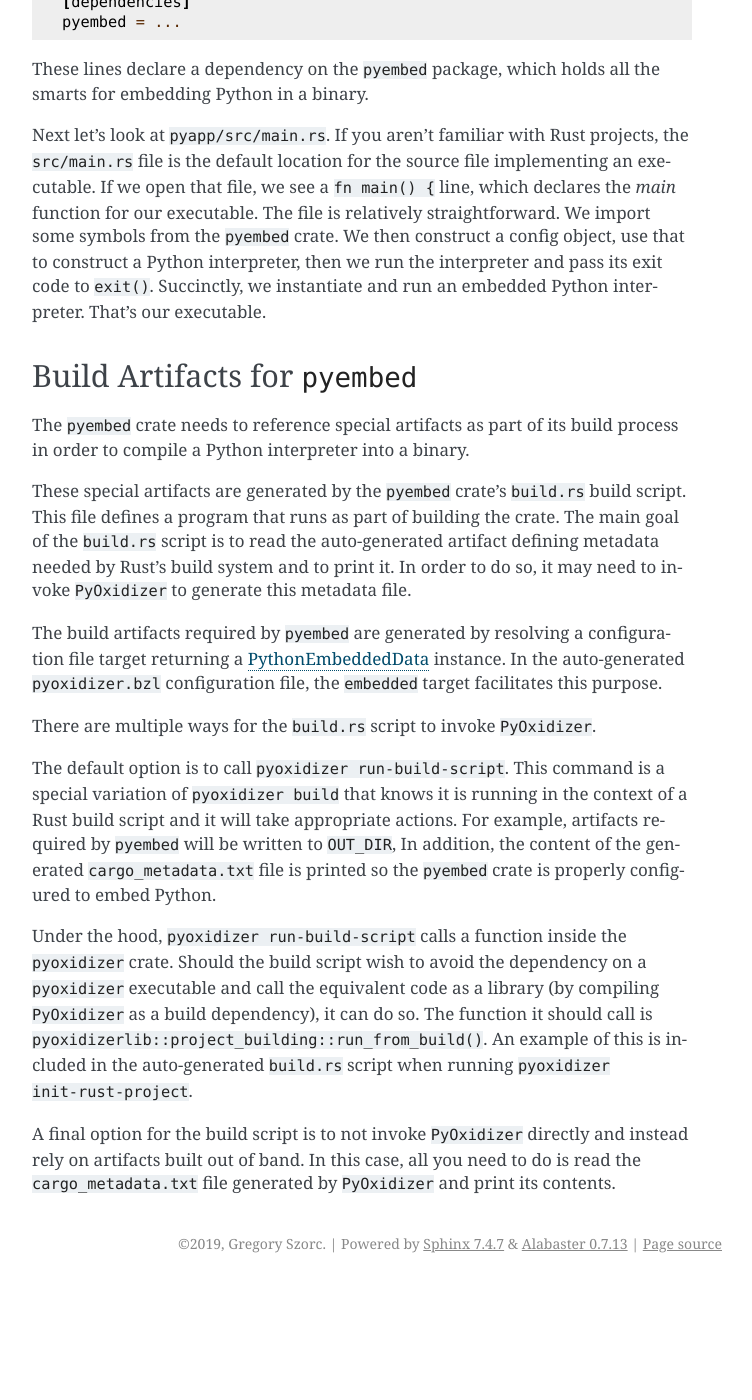
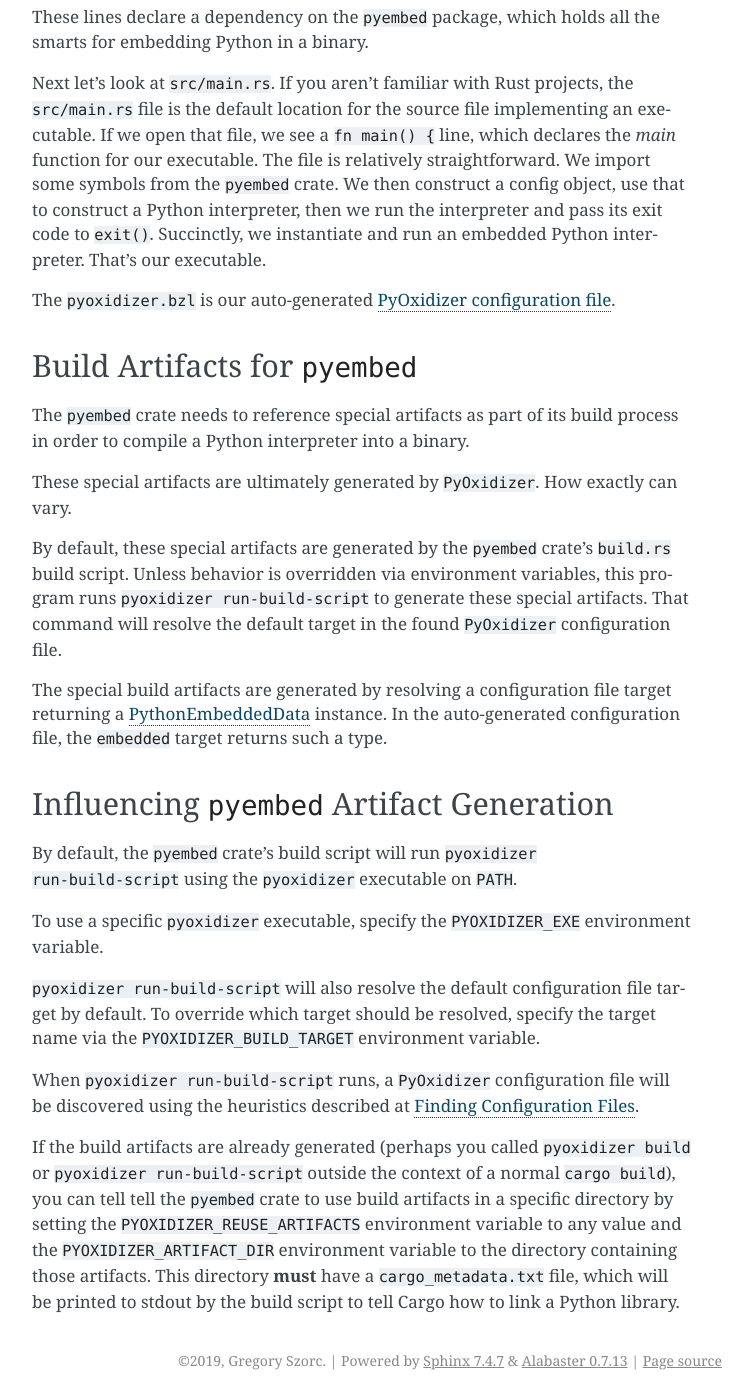
Before and after one commit to indygreg/PyOxidizer, a Sphinx documentation site: the page built from docs/rust_projects.rst, in a window 1280 px wide and 1400 px high, scrolled down 797 px. Shown: the whole window, without its empty margins (388-1140 px from the left). Built offline with Sphinx 7.4.7, drawn with Linux system fonts in a browser that asks for light colours; the version number could not be read and is left out; before the commit the page ends 2080 px from its top, so only the background shows below that; some of the changed text lies outside the part shown.

Commit message:
docs: reflect rust project changes regarding pyembed
The removal of pyembed from the installed project layout shook things up
a bit. Let's document that.

```diff
--- a/docs/config.rst
+++ b/docs/config.rst
@@ -9,6 +9,8 @@
 
 Starlark is a dialect of Python intended to be used as a configuration
 language and the syntax should be familiar to any Python programmer.
+
+.. _config_finding_configuration_files:
 
 Finding Configuration Files
 ===========================
--- a/docs/history.rst
+++ b/docs/history.rst
@@ -28,6 +28,11 @@
 Backwards Compatibility Notes
 ^^^^^^^^^^^^^^^^^^^^^^^^^^^^^
 
+* The ``pyembed`` crate is no longer added to created Rust projects. Instead,
+  the generated ``Cargo.toml`` will reference a version of the ``pyembed`` crate
+  identical to the ``PyOxidizer`` version currently running. Or if ``pyoxidizer``
+  is running from a Git checkout of the canonical ``PyOxidizer`` Git repository,
+  a local filesystem path will be used.
 * The fields of ``EmbeddedPythonConfig`` and ``pyembed::PythonConfig`` have been
   renamed and reordered to align with Python 3.8's config API naming. This was done
   for the Starlark type in version 0.5. We have made similar changes to 0.6 so
--- a/docs/rust_projects.rst
+++ b/docs/rust_projects.rst
@@ -28,10 +28,8 @@
 
    $ find pyapp -type f | grep -v .git
    Cargo.toml
+   pyoxidizer.bzl
    src/main.rs
-
-Main Application Project
-========================
 
 The ``Cargo.toml`` file is the configuration file for the Rust project.
 Read more in
@@ -44,7 +42,7 @@
 These lines declare a dependency on the ``pyembed`` package, which holds
 all the smarts for embedding Python in a binary.
 
-Next let's look at ``pyapp/src/main.rs``. If you aren't familiar with Rust
+Next let's look at ``src/main.rs``. If you aren't familiar with Rust
 projects, the ``src/main.rs`` file is the default location for the source
 file implementing an executable. If we open that file, we see a
 ``fn main() {`` line, which declares the *main* function for our executable.
@@ -54,43 +52,53 @@
 to ``exit()``. Succinctly, we instantiate and run an embedded Python
 interpreter. That's our executable.
 
+The ``pyoxidizer.bzl`` is our auto-generated
+:ref:`PyOxidizer configuration file <config_files>`.
+
 Build Artifacts for ``pyembed``
 ===============================
 
 The ``pyembed`` crate needs to reference special artifacts as part of its
 build process in order to compile a Python interpreter into a binary.
 
-These special artifacts are generated by the ``pyembed`` crate's ``build.rs``
-build script. This file defines a program that runs as part of building the
-crate. The main goal of the ``build.rs`` script is to read the auto-generated
-artifact defining metadata needed by Rust's build system and to print it.
-In order to do so, it may need to invoke ``PyOxidizer`` to generate this
-metadata file.
+These special artifacts are ultimately generated by ``PyOxidizer``. How
+exactly can vary.
 
-The build artifacts required by ``pyembed`` are generated by resolving
-a configuration file target returning a :ref:`config_python_embedded_data`
-instance. In the auto-generated ``pyoxidizer.bzl`` configuration file, the
-``embedded`` target facilitates this purpose.
+By default, these special artifacts are generated by the ``pyembed`` crate's
+``build.rs`` build script. Unless behavior is overridden via environment
+variables, this program runs ``pyoxidizer run-build-script`` to generate
+these special artifacts. That command will resolve the default target in
+the found ``PyOxidizer`` configuration file.
 
-There are multiple ways for the ``build.rs`` script to invoke ``PyOxidizer``.
+The special build artifacts are generated by resolving a configuration file
+target returning a :ref:`config_python_embedded_data` instance. In the
+auto-generated configuration file, the ``embedded`` target returns such a
+type.
 
-The default option is to call ``pyoxidizer run-build-script``. This command
-is a special variation of ``pyoxidizer build`` that knows it is running in
-the context of a Rust build script and it will take appropriate actions.
-For example, artifacts required by ``pyembed`` will be written to ``OUT_DIR``,
-In addition, the content of the generated ``cargo_metadata.txt`` file is
-printed so the ``pyembed`` crate is properly configured to embed Python.
+Influencing ``pyembed`` Artifact Generation
+===========================================
 
-Under the hood, ``pyoxidizer run-build-script`` calls a function inside
-the ``pyoxidizer`` crate. Should the build script wish to avoid the dependency
-on a ``pyoxidizer`` executable and call the equivalent code as a library
-(by compiling ``PyOxidizer`` as a build dependency), it can do so. The
-function it should call is
-``pyoxidizerlib::project_building::run_from_build()``. An example of this
-is included in the auto-generated ``build.rs`` script when running
-``pyoxidizer init-rust-project``.
+By default, the ``pyembed`` crate's build script will run
+``pyoxidizer run-build-script`` using the ``pyoxidizer`` executable on
+``PATH``.
 
-A final option for the build script is to not invoke ``PyOxidizer`` directly
-and instead rely on artifacts built out of band. In this case, all you need
-to do is read the ``cargo_metadata.txt`` file generated by ``PyOxidizer``
-and print its contents.
+To use a specific ``pyoxidizer`` executable, specify the ``PYOXIDIZER_EXE``
+environment variable.
+
+``pyoxidizer run-build-script`` will also resolve the default configuration
+file target by default. To override which target should be resolved, specify
+the target name via the ``PYOXIDIZER_BUILD_TARGET`` environment variable.
+
+When ``pyoxidizer run-build-script`` runs, a ``PyOxidizer`` configuration
+file will be discovered using the heuristics described at
+:ref:`config_finding_configuration_files`.
+
+If the build artifacts are already generated (perhaps you called
+``pyoxidizer build`` or ``pyoxidizer run-build-script`` outside the context
+of a normal ``cargo build``), you can tell tell the ``pyembed`` crate to use
+build artifacts in a specific directory by setting the
+``PYOXIDIZER_REUSE_ARTIFACTS`` environment variable to any value and the
+``PYOXIDIZER_ARTIFACT_DIR`` environment variable to the directory containing
+those artifacts. This directory **must** have a ``cargo_metadata.txt`` file,
+which will be printed to stdout by the build script to tell Cargo how to
+link a Python library.
```
